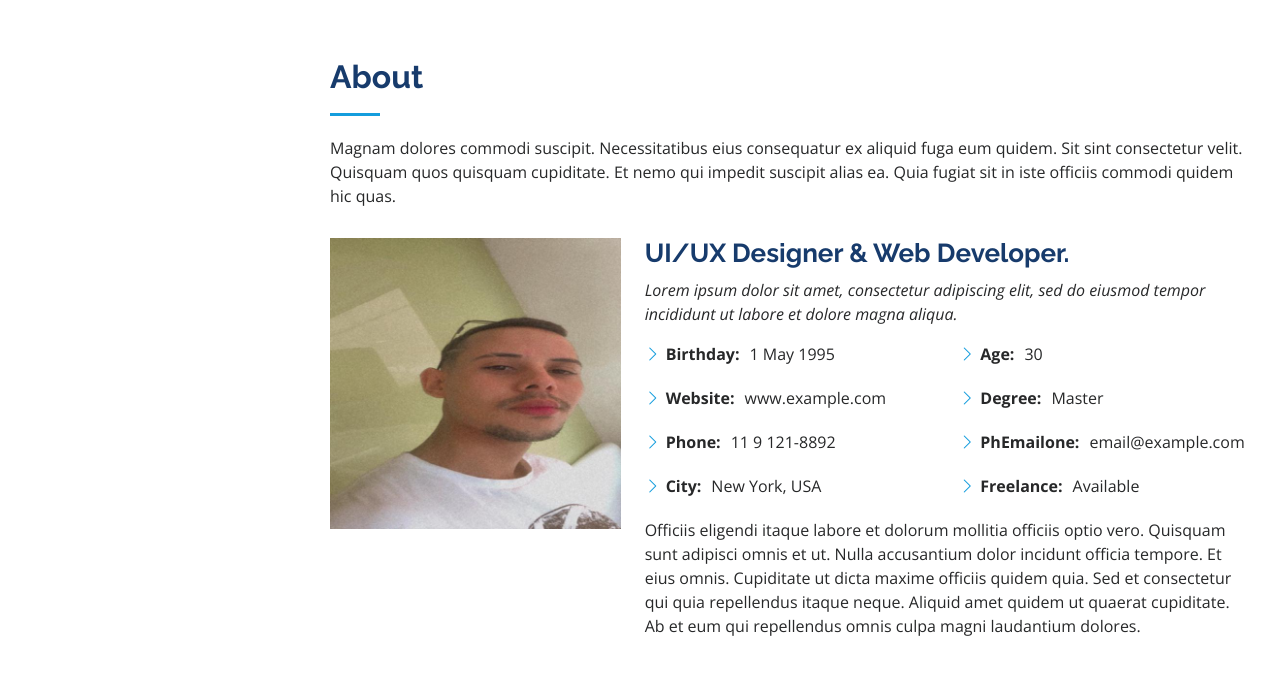
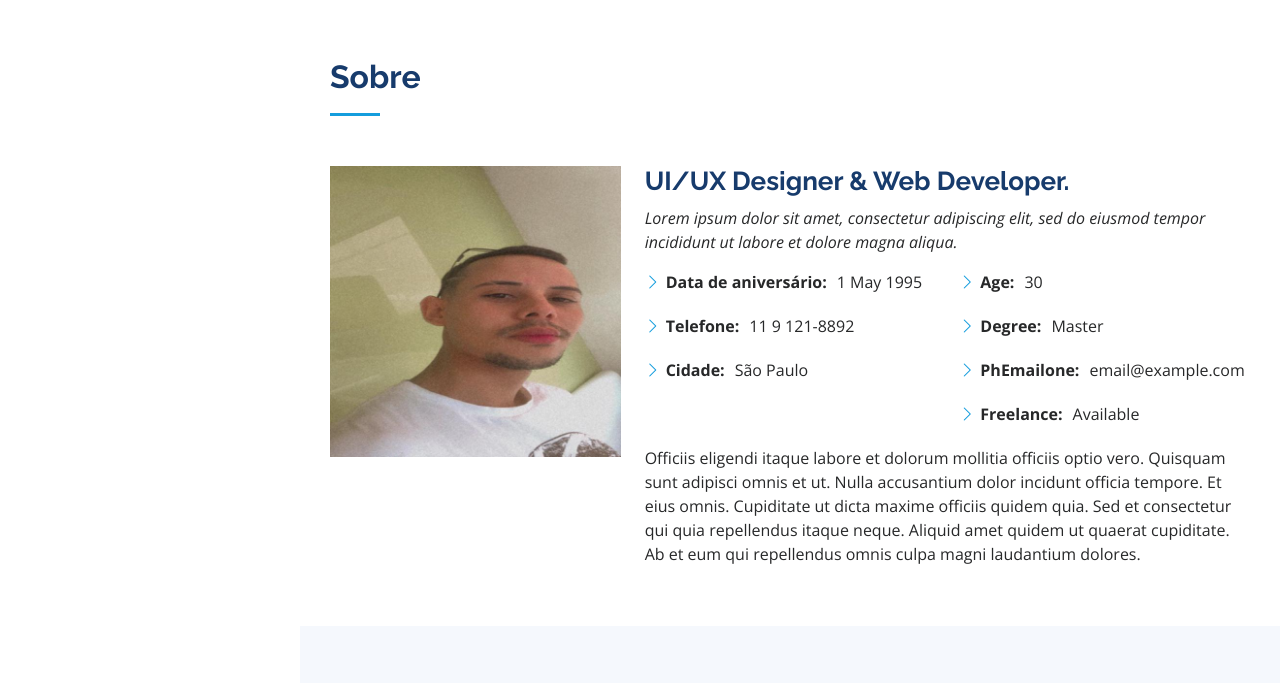
Before and after one commit to PedroRodriguesDevv/port, a plain HTML site: page index.html in a window 1280 px wide. Shown: the part 802-1485 px from the top of the page. Drawn offline with nearby package versions, Linux system fonts and the light colour scheme.

Commit message:
Correção de numero de telefone

```diff
--- a/index.html
+++ b/index.html
@@ -84,8 +84,7 @@
       <div class="container">
 
         <div class="section-title">
-          <h2>About</h2>
-          <p>Magnam dolores commodi suscipit. Necessitatibus eius consequatur ex aliquid fuga eum quidem. Sit sint consectetur velit. Quisquam quos quisquam cupiditate. Et nemo qui impedit suscipit alias ea. Quia fugiat sit in iste officiis commodi quidem hic quas.</p>
+          <h2>Sobre</h2>
         </div>
 
         <div class="row">
@@ -101,10 +100,9 @@
             <div class="row">
               <div class="col-lg-6">
                 <ul>
-                  <li><i class="bi bi-chevron-right"></i> <strong>Birthday:</strong> <span>1 May 1995</span></li>
-                  <li><i class="bi bi-chevron-right"></i> <strong>Website:</strong> <span>www.example.com</span></li>
-                  <li><i class="bi bi-chevron-right"></i> <strong>Phone:</strong> <span>11 9 121-8892</span></li>
-                  <li><i class="bi bi-chevron-right"></i> <strong>City:</strong> <span>New York, USA</span></li>
+                  <li><i class="bi bi-chevron-right"></i> <strong>Data de aniversário:</strong> <span>1 May 1995</span></li>
+                  <li><i class="bi bi-chevron-right"></i> <strong>Telefone:</strong> <span>11 9 121-8892</span></li>
+                  <li><i class="bi bi-chevron-right"></i> <strong>Cidade:</strong> <span>São Paulo</span></li>
                 </ul>
               </div>
               <div class="col-lg-6">
@@ -443,7 +441,7 @@
               <div class="phone">
                 <i class="bi bi-phone"></i>
                 <h4>Call:</h4>
-                <p>+1 5589 55488 55s</p>
+                <p>21 9 922-1234</p>
               </div>
               <iframe src="https://www.google.com/maps/embed?pb=!1m18!1m12!1m3!1d3657.9348635632036!2d-46.83011022372604!3d-23.53484506062044!2m3!1f0!2f0!3f0!3m2!1i1024!2i768!4f13.1!3m3!1m2!1s0x94cf01d5c777f073%3A0x911bc51c077820c1!2sR.%20Vit%C3%B3ria%2C%2060%20-%20Conj.%20Hab.%20Pres.%20Castelo%20Branco%2C%20Carapicu%C3%ADba%20-%20SP%2C%2006386-210!5e0!3m2!1spt-BR!2sbr!4v1694104660606!5m2!1spt-BR!2sbr"  frameborder="0" style="border:0; width: 100%; height: 290px;" allowfullscreen></iframe>
             </div>
```
